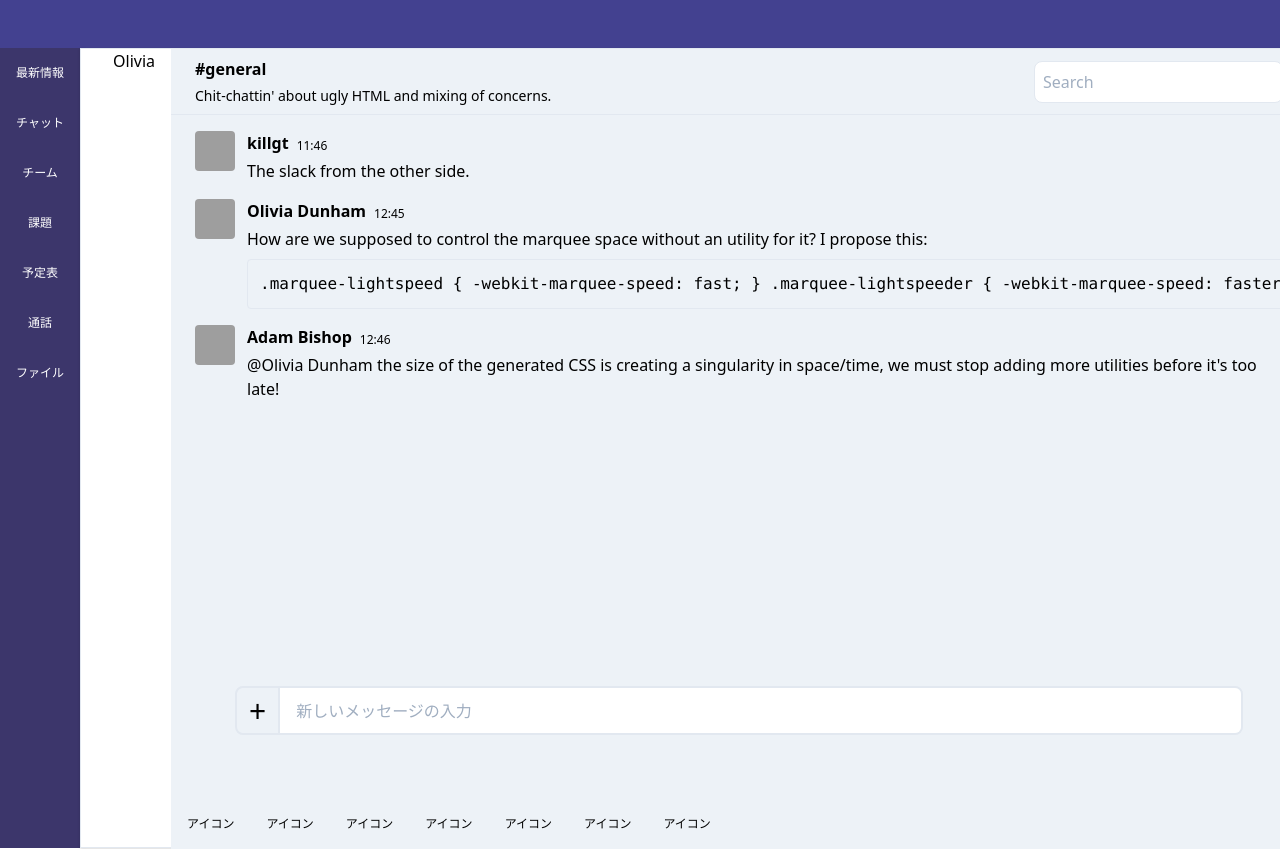
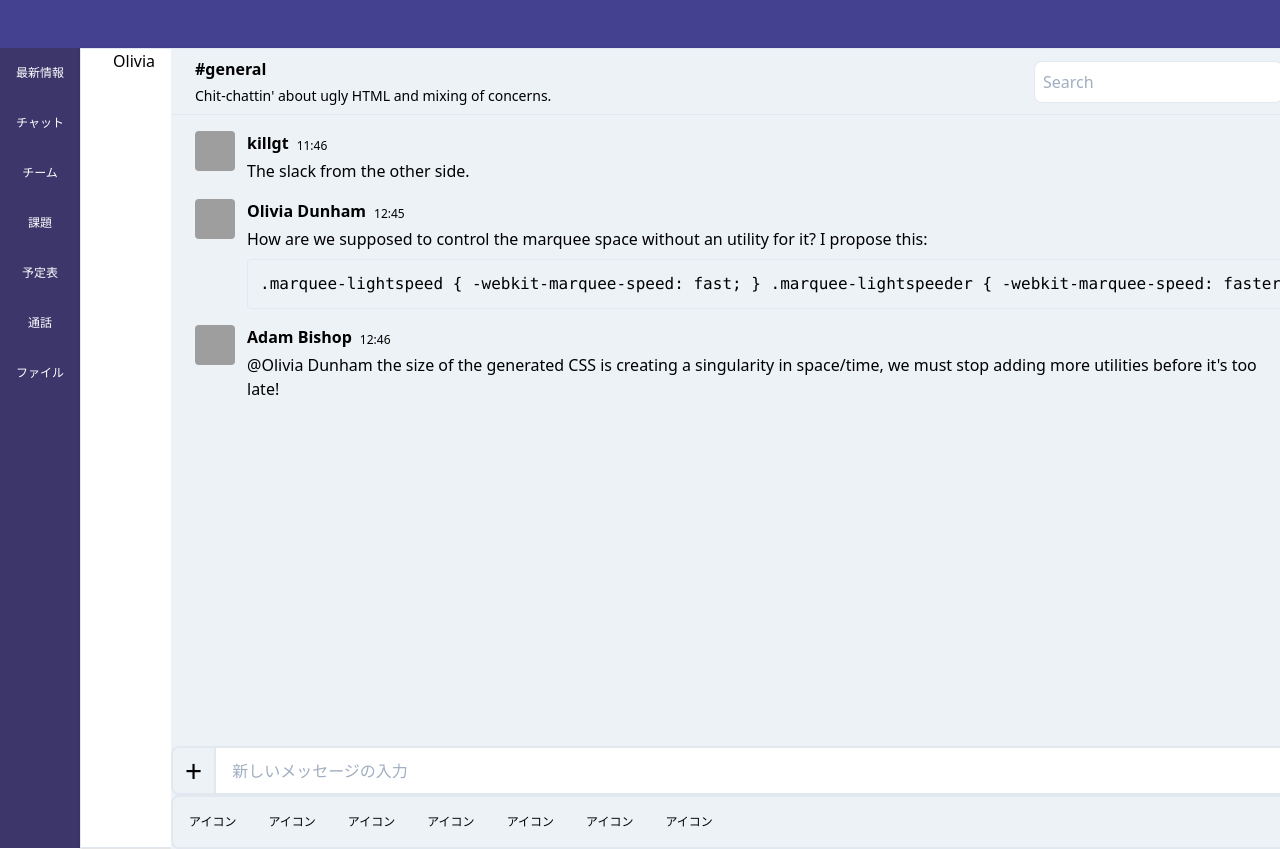
Before and after one commit to puremoru/ui_ux_seminar, a Nuxt app: page /teams in a window 1280 px wide. Shown: the top 849 px of the page. Built offline with nearby package versions, Linux system fonts and the light colour scheme; grey boxes are pictures that could not be loaded.

Commit message:
fix class

```diff
--- a/pages/teams.vue
+++ b/pages/teams.vue
@@ -70,12 +70,12 @@
 
                 </div>
 
-                <div class="flex m-16 rounded-lg border-2 border-grey overflow-hidden">
+                <div class="flex rounded-lg border-2 border-grey overflow-hidden">
                   <span class="text-3xl text-grey px-3 border-r-2 border-grey">+</span>
                   <input type="text" class="w-full px-4" placeholder="新しいメッセージの入力"/>
                 </div>
                 <div>
-                  <ul class="flex list-none h-full flex-row text-black text-center">
+                  <ul class="flex rounded-lg border-2 border-grey overflow-hidden">
                     <li class="p-4 btn-sidebar cursor-pointer text-xs">アイコン</li>
                     <li class="p-4 btn-sidebar cursor-pointer text-xs">アイコン</li>
                     <li class="p-4 btn-sidebar cursor-pointer text-xs">アイコン</li>
```
